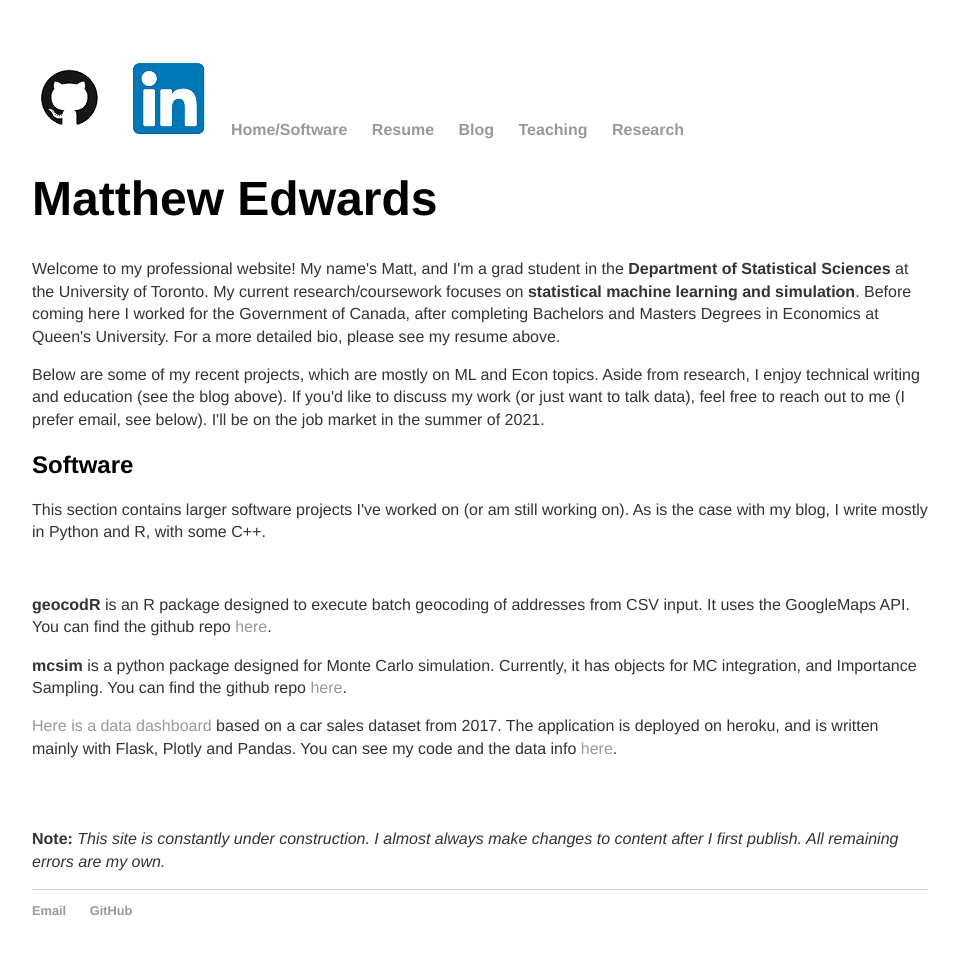
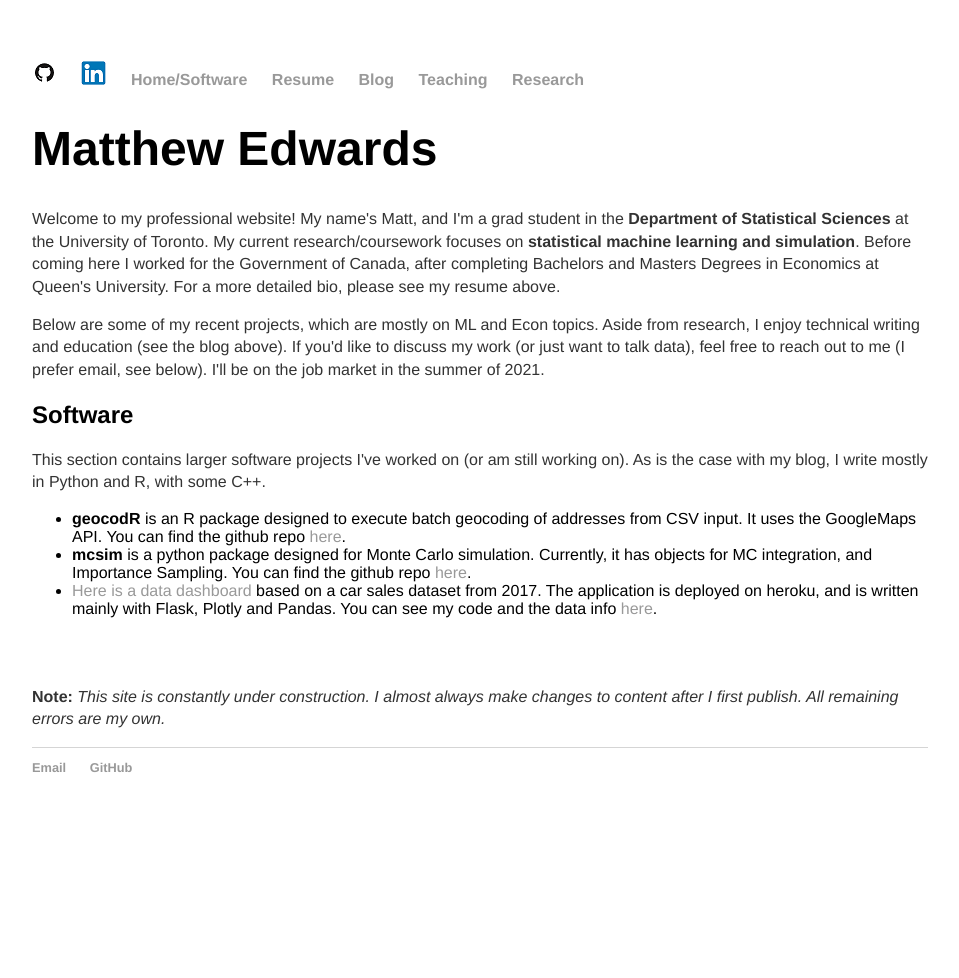
Before and after one commit to 12mre1/12mre1.github.io, a Jekyll site: the page built from index.html, in a window 1280 px wide. Shown: the whole page, without its empty margins (160-1119 px from the left). Built offline with Jekyll 4.4.1, drawn with Linux system fonts in a browser that asks for light colours; after the commit the page ends 900 px from its top, so only the background shows below that.

Commit message:
update media pics

```diff
--- a/index.html
+++ b/index.html
@@ -17,17 +17,19 @@ title: Matthew Edwards
 	<p> This section contains larger software projects I've worked on (or am still working on).
         As is the case with my blog, I write mostly in Python and R, with some C++.</p>
 
-    <br>
+	<ul>
 
-    <p> <b>geocodR</b> is an R package designed to execute batch geocoding of addresses from CSV input.
-        It uses the GoogleMaps API. You can find the github repo <a href='https://github.com/12mre1/geocodr' target='_blank'>here</a>.</p>
+    <li><b>geocodR</b> is an R package designed to execute batch geocoding of addresses from CSV input.
+        It uses the GoogleMaps API. You can find the github repo <a href='https://github.com/12mre1/geocodr' target='_blank'>here</a>.</li>
 
-    <p> <b>mcsim</b> is a python package designed for Monte Carlo simulation. Currently, it has objects for MC integration,
-        and Importance Sampling. You can find the github repo <a href='https://github.com/12mre1/mcsim' target='_blank'>here</a>.</p>
+    <li><b>mcsim</b> is a python package designed for Monte Carlo simulation. Currently, it has objects for MC integration,
+        and Importance Sampling. You can find the github repo <a href='https://github.com/12mre1/mcsim' target='_blank'>here</a>.</li>
 
-    <p><a href='https://car-sales-2017.herokuapp.com/' target='_blank'>Here is a data dashboard</a> based on a car sales dataset from 2017.
+    <li><a href='https://car-sales-2017.herokuapp.com/' target='_blank'>Here is a data dashboard</a> based on a car sales dataset from 2017.
     The application is deployed on heroku, and is written mainly with Flask, Plotly and Pandas. You can see my code and the data info
-    <a href="https://github.com/12mre1/car-sales-2017" target="_blank">here</a>.</p>
+    <a href="https://github.com/12mre1/car-sales-2017" target="_blank">here</a>.</li>
+
+	</ul>
 
 	<br><br>
 
```
Also changed, not shown: img/githublogo.png, img/linkedinlogo.png.
